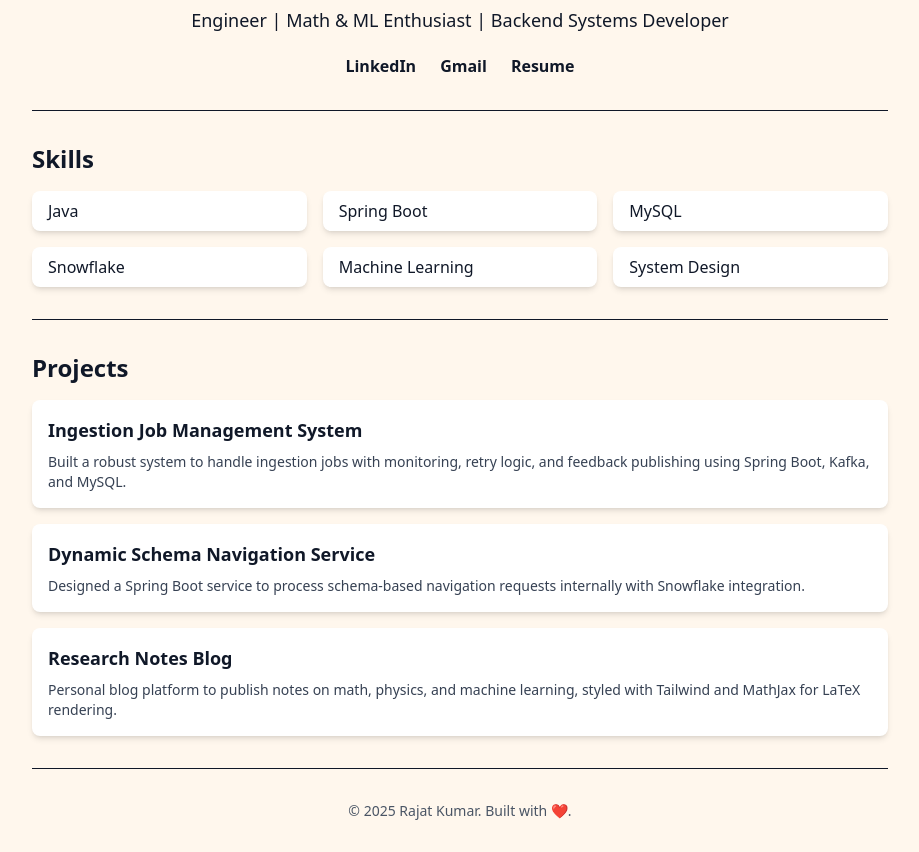
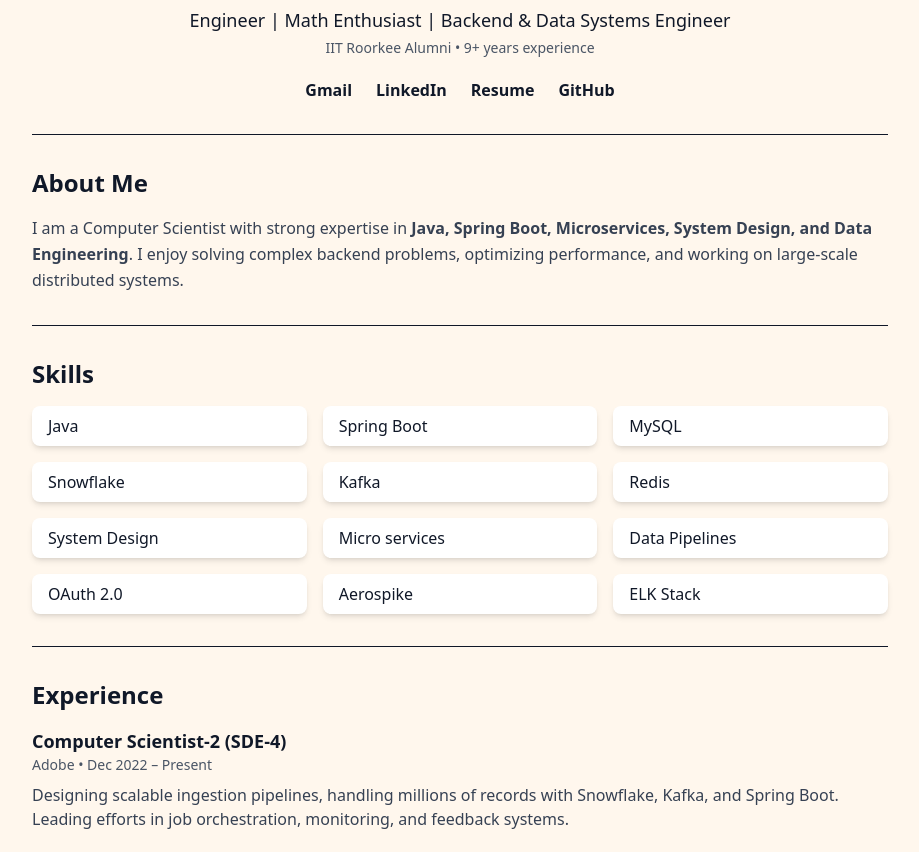
Before and after one commit to rajat-iitroorkee/rajat-iitroorkee.github.io, a plain HTML site: page index.html in a window 1280 px wide. Shown: the part 86-938 px from the top of the page, without its empty margins (180-1099 px from the left). Drawn offline with nearby package versions, Linux system fonts and the light colour scheme.

Commit message:
Update index.html

```diff
--- a/index.html
+++ b/index.html
@@ -7,36 +7,35 @@
   <script src="https://unpkg.com/@tailwindcss/browser@4"></script>
 </head>
 <body class="bg-orange-50 text-gray-900 w-full max-w-4xl mx-auto px-5">
+
 <!-- Header -->
 <header class="mt-10 text-center">
   <h1 class="text-4xl font-serif font-bold">Rajat Kumar</h1>
-      <p class="mt-3 text-lg">
-        Engineer | Math & ML Enthusiast | Backend Systems Developer
-      </p>
+  <p class="mt-3 text-lg">Engineer | Math Enthusiast | Backend & Data Systems Engineer</p>
+  <p class="mt-1 text-sm text-gray-600">IIT Roorkee Alumni • 9+ years experience</p>
+
   <div class="flex justify-center gap-6 mt-5">
-        <a
-          href="https://www.linkedin.com/in/rajat-iitr/"
-          target="_blank"
-          class="font-semibold hover:text-blue-600"
-          >LinkedIn</a
-        >
-        <a
-          href="mailto:rajat@gmail.com"
-          class="font-semibold hover:text-red-600"
-          >Gmail</a
-        >
-        <a
-          href="./resume.pdf"
-          target="_blank"
-          class="font-semibold hover:text-green-700"
-          >Resume</a
-        >
+    <a href="mailto:rajatkmr0505@gmail.com" class="font-semibold hover:text-red-600">Gmail</a>
+    <a href="https://www.linkedin.com/in/rajat-iitr/" target="_blank" class="font-semibold hover:text-blue-600">LinkedIn</a>
+    <a href="./resume.pdf" target="_blank" class="font-semibold hover:text-green-700">Resume</a>
+    <a href="https://rajat-iitroorkee.github.io/" target="_blank" class="font-semibold hover:text-gray-900">GitHub</a>
   </div>
 </header>
 
 <hr class="my-8" />
 
-    <!-- Skills Section -->
+<!-- About -->
+<section>
+  <h2 class="text-2xl font-bold mb-4">About Me</h2>
+  <p class="text-gray-700 leading-relaxed">
+    I am a Computer Scientist with strong expertise in <span class="font-semibold">Java, Spring Boot, Microservices, System Design, and Data Engineering</span>.
+    I enjoy solving complex backend problems, optimizing performance, and working on large-scale distributed systems.
+  </p>
+</section>
+
+<hr class="my-8" />
+
+<!-- Skills -->
 <section>
   <h2 class="text-2xl font-bold mb-4">Skills</h2>
   <div class="grid grid-cols-2 sm:grid-cols-3 gap-4">
@@ -44,38 +43,48 @@
     <span class="bg-white shadow-md rounded-lg px-4 py-2">Spring Boot</span>
     <span class="bg-white shadow-md rounded-lg px-4 py-2">MySQL</span>
     <span class="bg-white shadow-md rounded-lg px-4 py-2">Snowflake</span>
-        <span class="bg-white shadow-md rounded-lg px-4 py-2">Machine Learning</span>
+    <span class="bg-white shadow-md rounded-lg px-4 py-2">Kafka</span>
+    <span class="bg-white shadow-md rounded-lg px-4 py-2">Redis</span>
     <span class="bg-white shadow-md rounded-lg px-4 py-2">System Design</span>
+    <span class="bg-white shadow-md rounded-lg px-4 py-2">Micro services</span>
+    <span class="bg-white shadow-md rounded-lg px-4 py-2">Data Pipelines</span>
+    <span class="bg-white shadow-md rounded-lg px-4 py-2">OAuth 2.0</span>
+    <span class="bg-white shadow-md rounded-lg px-4 py-2">Aerospike</span>
+    <span class="bg-white shadow-md rounded-lg px-4 py-2">ELK Stack</span>
   </div>
 </section>
 
 <hr class="my-8" />
 
-    <!-- Projects Section -->
+<!-- Experience -->
 <section>
-      <h2 class="text-2xl font-bold mb-4">Projects</h2>
-      <div class="space-y-4">
-        <div class="bg-white shadow-md rounded-lg p-4">
-          <h3 class="font-semibold text-lg">Ingestion Job Management System</h3>
-          <p class="text-sm mt-2 text-gray-700">
-            Built a robust system to handle ingestion jobs with monitoring,
-            retry logic, and feedback publishing using Spring Boot, Kafka, and
-            MySQL.
+  <h2 class="text-2xl font-bold mb-4">Experience</h2>
+  <div class="space-y-6">
+    <div>
+      <h3 class="font-semibold text-lg">Computer Scientist-2 (SDE-4)</h3>
+      <p class="text-sm text-gray-600">Adobe • Dec 2022 – Present</p>
+      <p class="mt-2 text-gray-700">
+        Designing scalable ingestion pipelines, handling millions of records with Snowflake, Kafka, and Spring Boot.
+        Leading efforts in job orchestration, monitoring, and feedback systems.
       </p>
     </div>
-        <div class="bg-white shadow-md rounded-lg p-4">
-          <h3 class="font-semibold text-lg">Dynamic Schema Navigation Service</h3>
-          <p class="text-sm mt-2 text-gray-700">
-            Designed a Spring Boot service to process schema-based navigation
-            requests internally with Snowflake integration.
+
+    <div>
+      <h3 class="font-semibold text-lg">Senior Software Engineer Gaana (Dec 2018 – Dec 2022)</h3>
+      <p class="mt-2 text-gray-700">
+        Owned and build various products like Videos,Podcast, Live streaming, etc. from scratch.
+        Designed paid-subscriber content streaming from scratch.
+        Revised and updated old code bases to modern development standards, reducing operating costs and improving functionality.
       </p>
     </div>
-        <div class="bg-white shadow-md rounded-lg p-4">
-          <h3 class="font-semibold text-lg">Research Notes Blog</h3>
-          <p class="text-sm mt-2 text-gray-700">
-            Personal blog platform to publish notes on math, physics, and
-            machine learning, styled with Tailwind and MathJax for LaTeX
-            rendering.
+    <div>
+      <h3 class="font-semibold text-lg">Software Engineer Paytm (July 2016 – Dec 2018)</h3>
+      <p class="mt-2 text-gray-700">
+        Worked as Software Development Engineer in OAuth Team of "Paytm".
+        Used OAuth 2.0 protocol for authentication.
+        Worked on several third-party payment integrations.
+        Feature design, development, unit testing, and code reviews for OAuth module.
+        Working technology stack includes Java, Spring Framework, Hibernate, JPA, Apache Kafka, MySQL, Redis, RabbitMQ, and Web Services.
       </p>
     </div>
   </div>
@@ -83,11 +92,11 @@
 
 <hr class="my-8" />
 
+<hr class="my-8" />
+
 <!-- Footer -->
 <footer class="text-center mb-10">
-      <p class="text-sm text-gray-600">
-        © 2025 Rajat Kumar. Built with ❤️.
-      </p>
+  <p class="text-sm text-gray-600">© 2025 Rajat Kumar — Crafted with passion & curiosity.</p>
 </footer>
 </body>
 </html>
```
Lines whose indentation alone changed are shown as unchanged.
